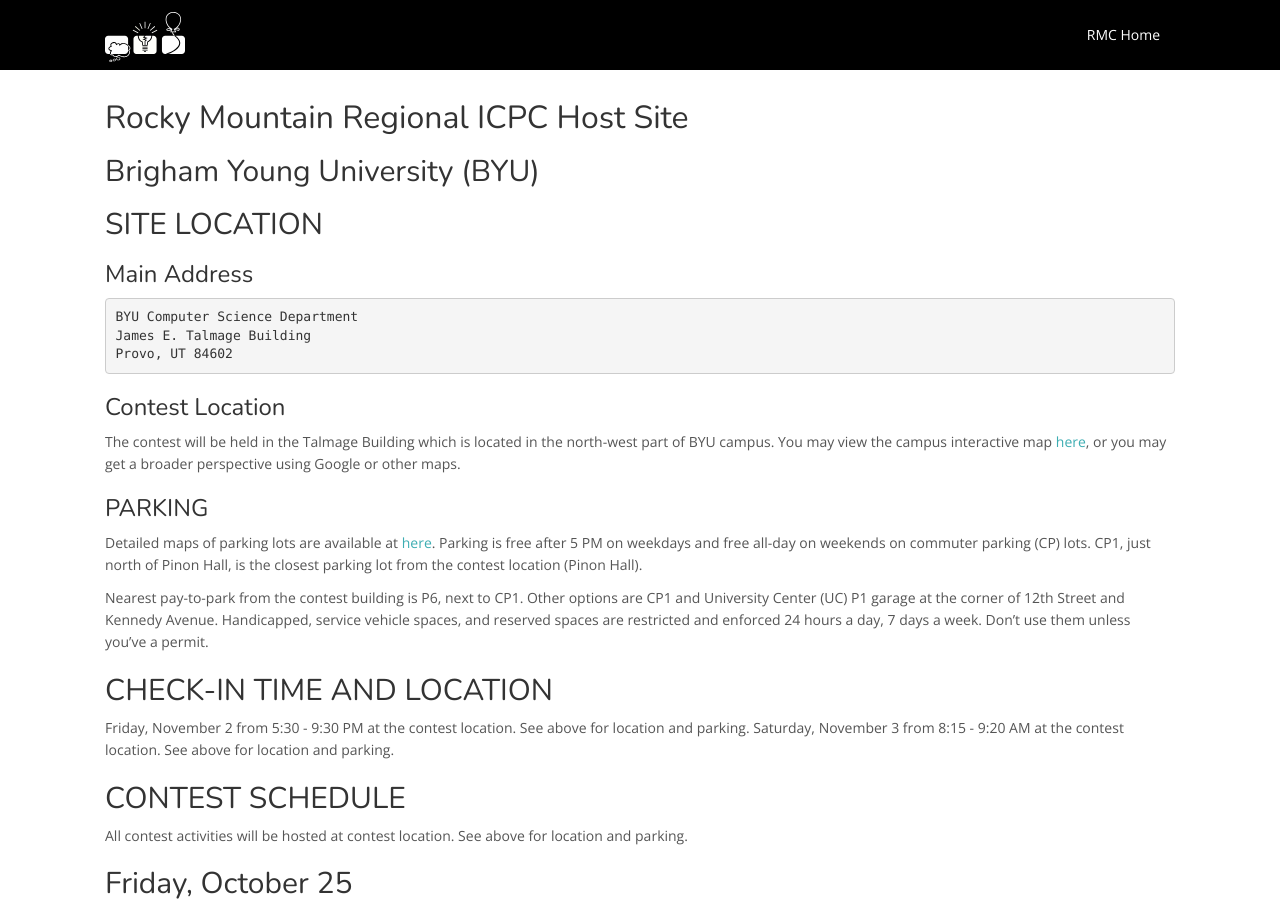
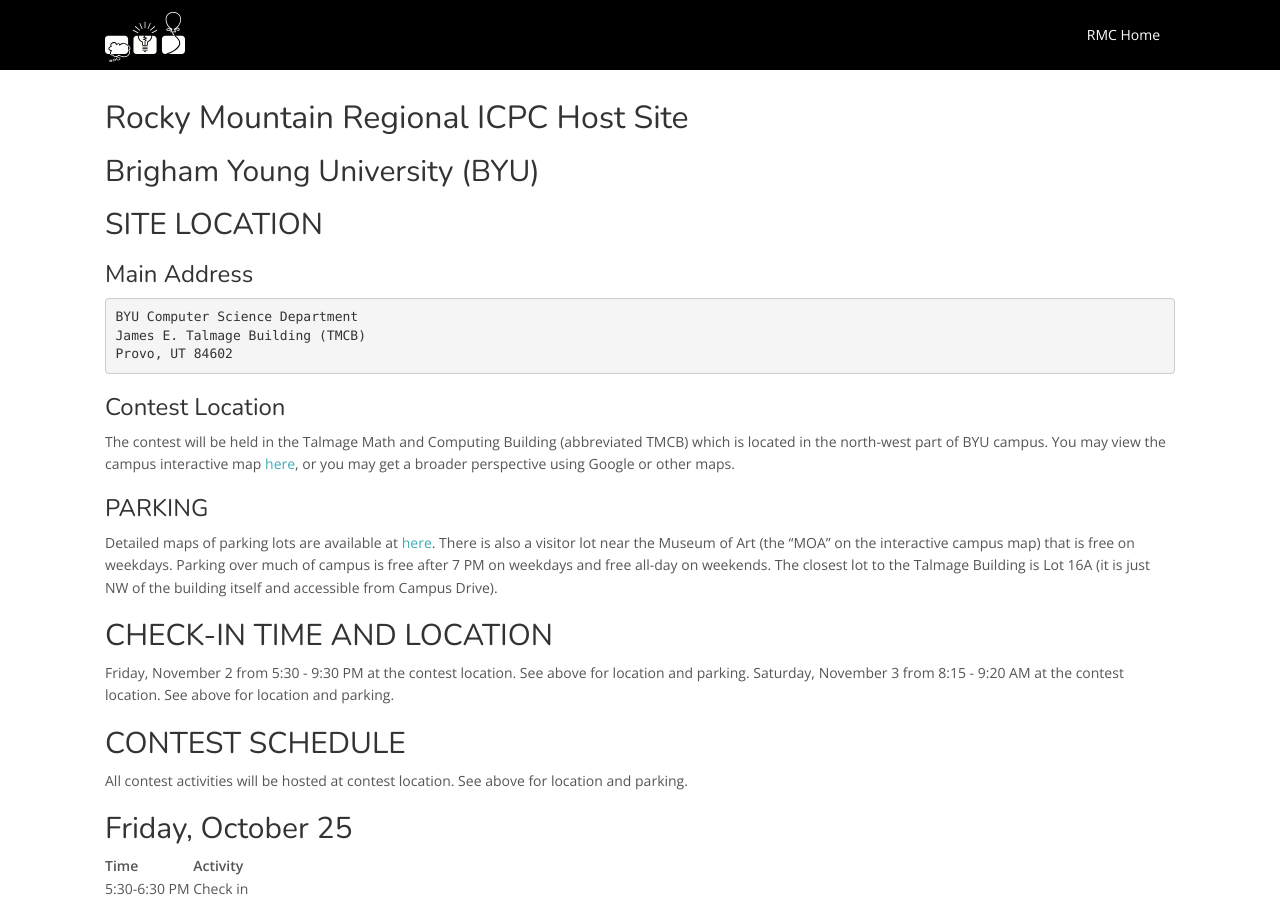
Before and after one commit to icpc/na-rocky-mountain-web, a Jekyll site: the page built from docs/byu/index.md, in a window 1280 px wide and 900 px high. Built offline with Jekyll 4.4.1, drawn with Linux system fonts in a browser that asks for light colours; nearby versions of some CDN libraries; our own code applies the rules of GitHub Pages for plain Markdown files; some of the changed text lies outside the part shown.

Commit message:
Update index.md

````diff
--- a/docs/byu/index.md
+++ b/docs/byu/index.md
@@ -8,19 +8,17 @@
 
 ```
 BYU Computer Science Department
-James E. Talmage Building
+James E. Talmage Building (TMCB)
 Provo, UT 84602
 ```
 
 ### Contest Location
 
-The contest will be held in the Talmage Building which is located in the north-west part of BYU campus. You may view the campus interactive map [here](https://map.byu.edu), or you may get a broader perspective using Google or other maps.
+The contest will be held in the Talmage Math and Computing Building (abbreviated TMCB) which is located in the north-west part of BYU campus. You may view the campus interactive map [here](https://map.byu.edu), or you may get a broader perspective using Google or other maps.
 
 ### PARKING
 
-Detailed maps of parking lots are available at [here](http://www.coloradomesa.edu/campus-info/documents/parkingmap.pdf). Parking is free after 5 PM on weekdays and free all-day on weekends on commuter parking (CP) lots. CP1, just north of Pinon Hall, is the closest parking lot from the contest location (Pinon Hall).
-
-Nearest pay-to-park from the contest building is P6, next to CP1. Other options are CP1 and University Center (UC) P1 garage at the corner of 12th Street and Kennedy Avenue. Handicapped, service vehicle spaces, and reserved spaces are restricted and enforced 24 hours a day, 7 days a week. Don't use them unless you’ve a permit.
+Detailed maps of parking lots are available at [here](https://map.byu.edu).  There is also a visitor lot near the Museum of Art (the "MOA" on the interactive campus map) that is free on weekdays.  Parking over much of campus is free after 7 PM on weekdays and free all-day on weekends.  The closest lot to the Talmage Building is Lot 16A (it is just NW of the building itself and accessible from Campus Drive).
 
 ## CHECK-IN TIME AND LOCATION
 
````
Also changed, not shown: other parts of docs/byu/index.md (+2 -2 lines).
